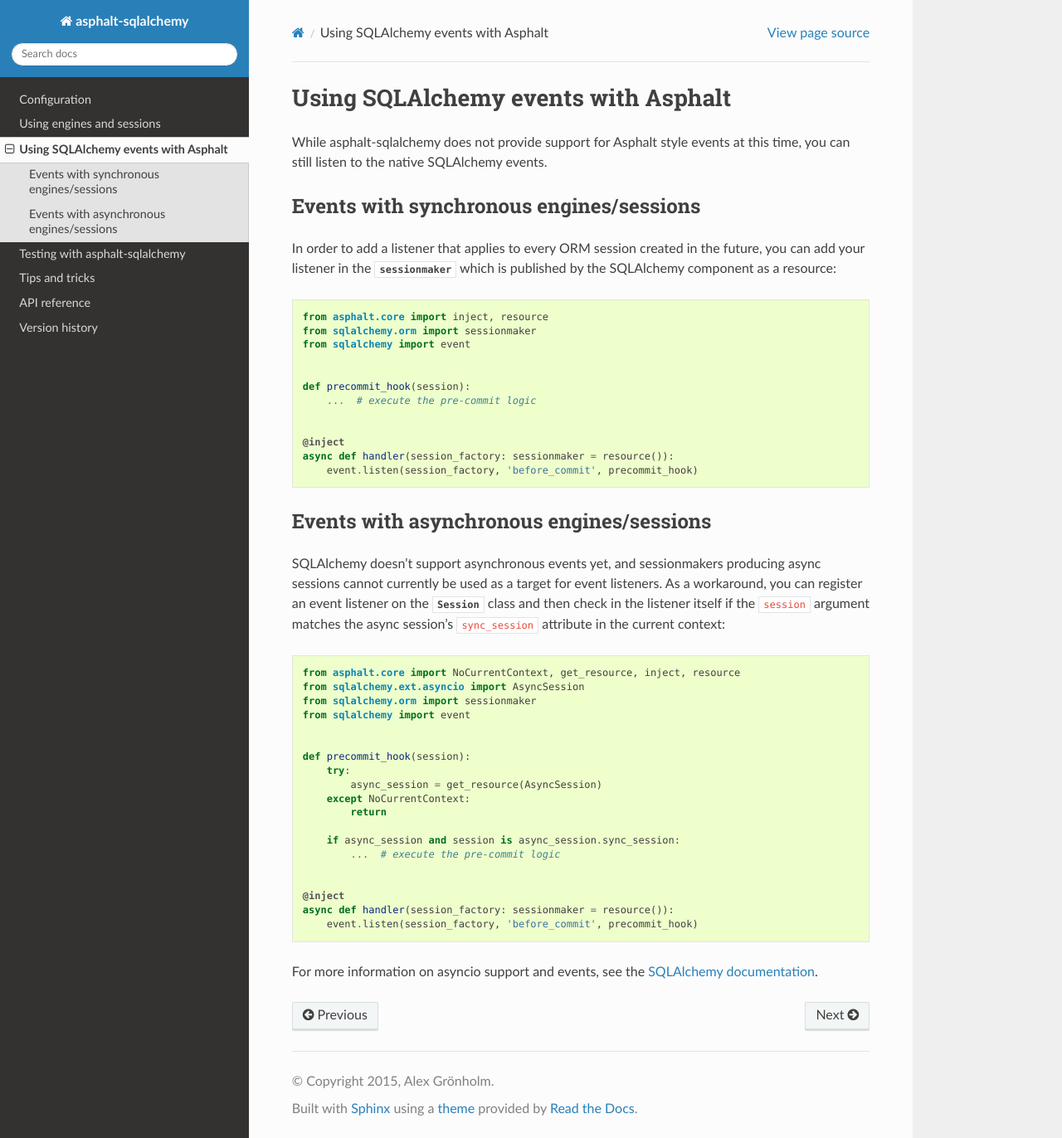
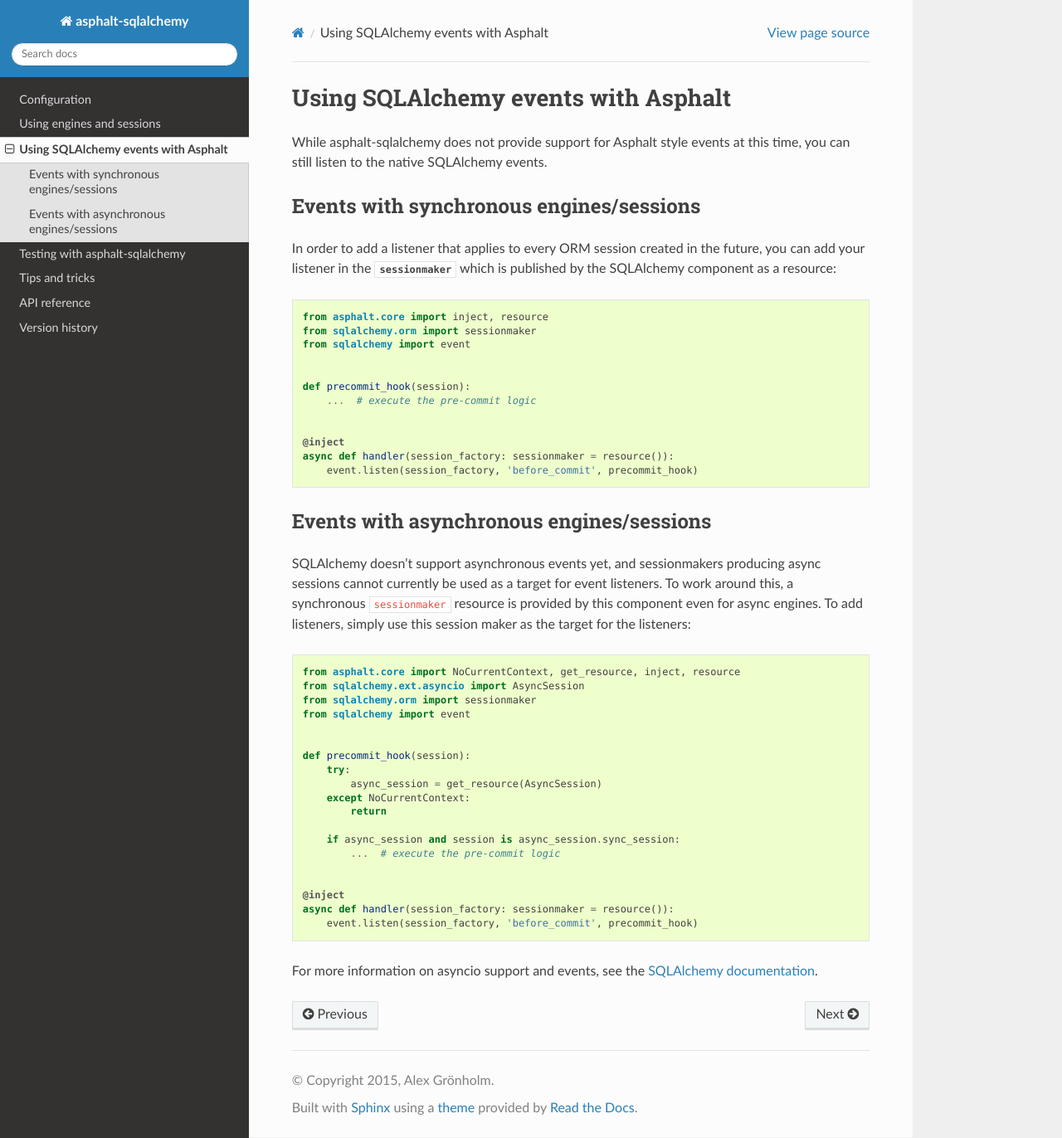
Before and after one commit to asphalt-framework/asphalt-sqlalchemy, a Sphinx documentation site: the page built from docs/events.rst, in a window 1280 px wide and 1372 px high. Shown: the whole window at 83% size. Built offline with Sphinx 7.4.7 and the Read the Docs theme 2.0.0, drawn with Linux system fonts in a browser that asks for light colours; the version number could not be read and is left out.

Commit message:
Provide a synchronous sessionmaker even with async engines

```diff
--- a/docs/events.rst
+++ b/docs/events.rst
@@ -28,10 +28,10 @@
 -----------------------------------------
 
 SQLAlchemy doesn't support asynchronous events yet, and sessionmakers producing async
-sessions cannot currently be used as a target for event listeners. As a workaround, you can
-register an event listener on the :class:`~sqlalchemy.orm.Session` class and then check
-in the listener itself if the ``session`` argument matches the async session's
-``sync_session`` attribute in the current context::
+sessions cannot currently be used as a target for event listeners. To work around this,
+a synchronous ``sessionmaker`` resource is provided by this component even for async
+engines. To add listeners, simply use this session maker as the target for the
+listeners::
 
     from asphalt.core import NoCurrentContext, get_resource, inject, resource
     from sqlalchemy.ext.asyncio import AsyncSession
--- a/docs/versionhistory.rst
+++ b/docs/versionhistory.rst
@@ -6,6 +6,9 @@
 **UNRELEASED**
 
 - Dropped support for Python 3.7
+- Changed component startup to always provide a ``sessionmaker`` resource, even with
+  async engines. This session maker is configured as the ``sync_session_class`` for the
+  async sessionmaker, and can be used to add session event listeners.
 
 **5.0.1** (2023-04-03)
 
```
Also changed, not shown: 2 other files.
